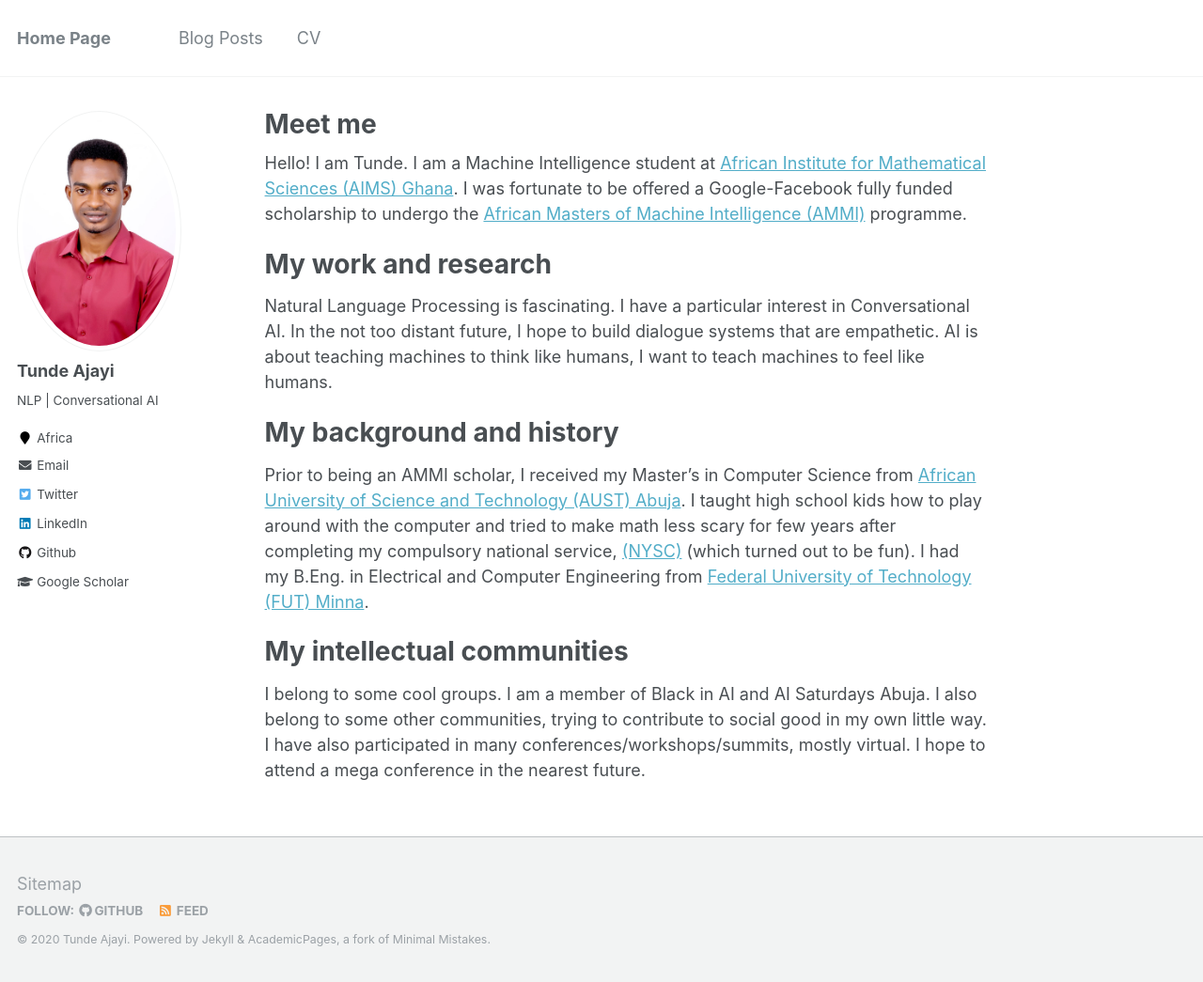
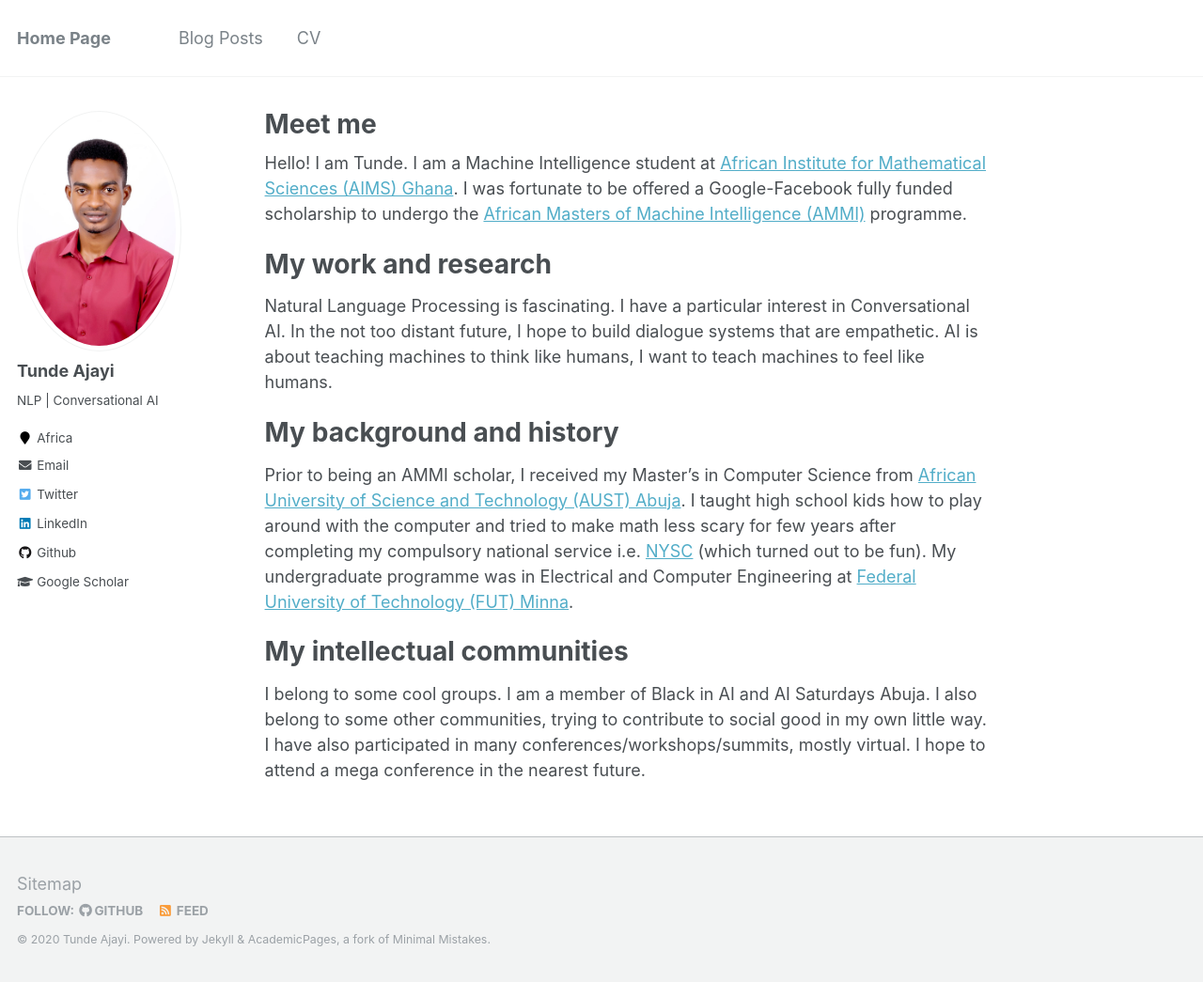
Before and after one commit to tundeajayi/tundeajayi.github.io, a Jekyll site: the page built from _pages/about.md, in a window 1280 px wide and 1045 px high. Shown: the whole window at 94% size. Built offline with Jekyll 4.4.1, drawn with Linux system fonts in a browser that asks for light colours.

Commit message:
update bio

```diff
--- a/_pages/about.md
+++ b/_pages/about.md
@@ -26,7 +26,7 @@ My background and history
 1. Set site-wide configuration and create content & metadata (see below -- also see [this set of diffs](http://archive.is/3TPas) showing what files were changed to set up [an example site](https://getorg-testacct.github.io) for a user with the username "getorg-testacct")
 1. Upload any files (like PDFs, .zip files, etc.) to the files/ directory. They will appear at https://[your GitHub username].github.io/files/example.pdf.
 1. Check status by going to the repository settings, in the "GitHub pages" section -->
-Prior to being an AMMI scholar, I received my Master's in Computer Science from [African University of Science and Technology (AUST) Abuja](https://aust.edu.ng). I taught high school kids how to play around with the computer and tried to make math less scary for few years after completing my compulsory national service, [(NYSC)](https://nysc.gov.ng) (which turned out to be fun). I had my B.Eng. in Electrical and Computer Engineering from [Federal University of Technology (FUT) Minna](https://futminna.edu.ng).
+Prior to being an AMMI scholar, I received my Master's in Computer Science from [African University of Science and Technology (AUST) Abuja](https://aust.edu.ng). I taught high school kids how to play around with the computer and tried to make math less scary for few years after completing my compulsory national service i.e. [NYSC](https://nysc.gov.ng) (which turned out to be fun). My undergraduate programme was in Electrical and Computer Engineering at [Federal University of Technology (FUT) Minna](https://futminna.edu.ng).
 
 My intellectual communities
 ======
```
